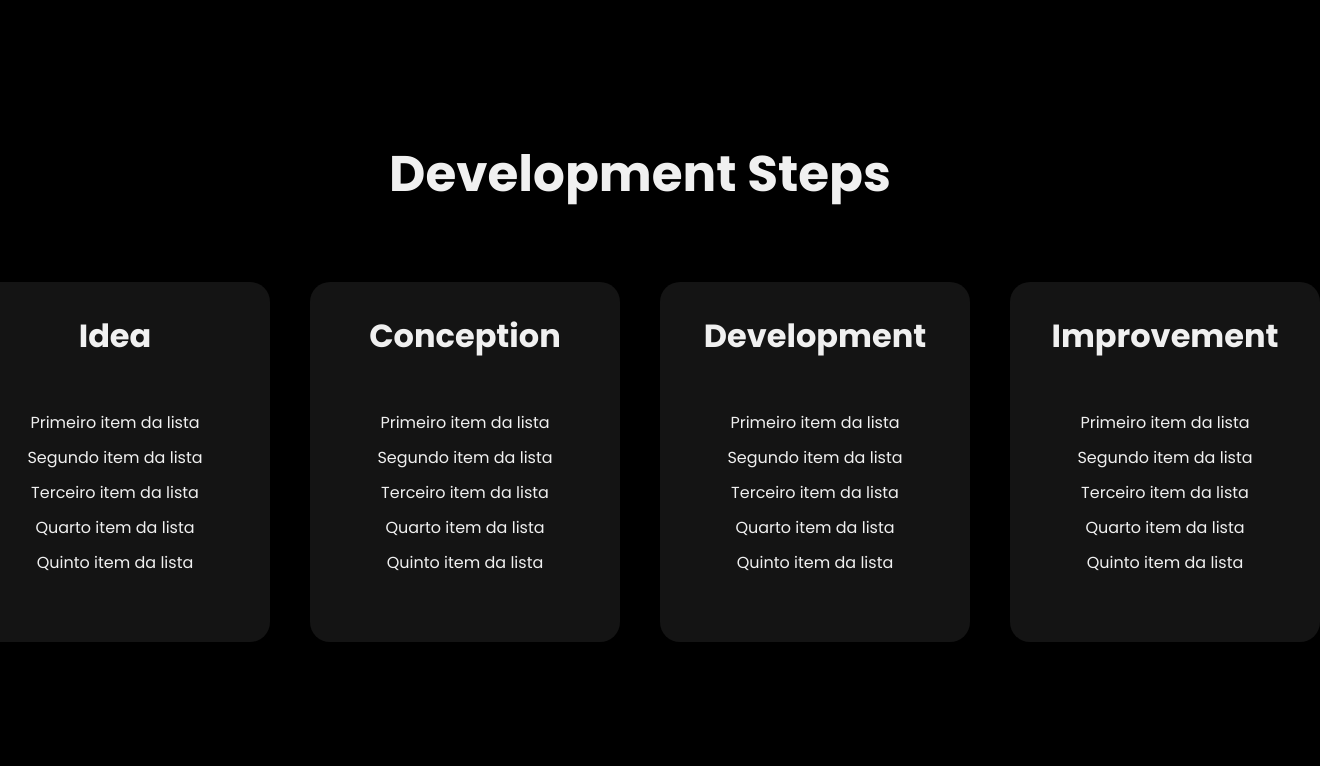
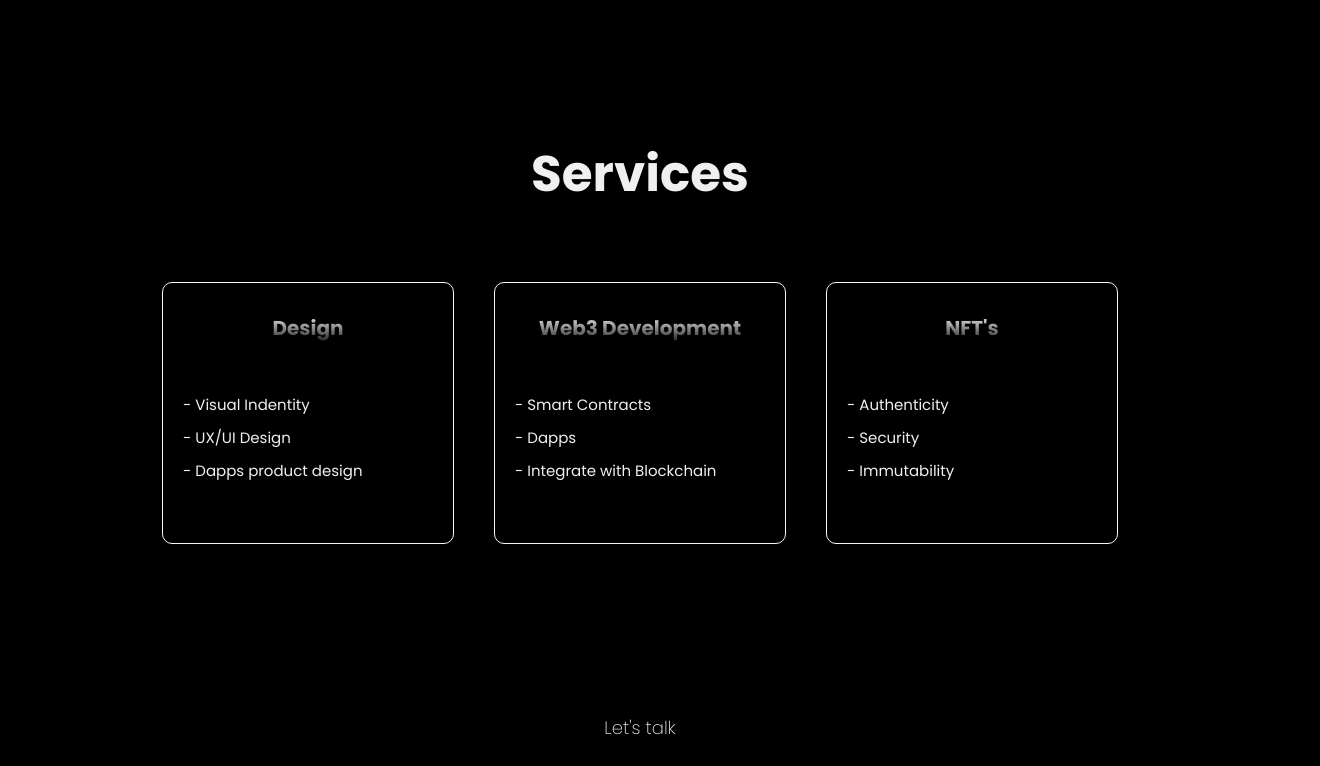
Before and after one commit to GustavoGJesus/legion-web3-front-end, a React (Create React App) app: page / in a window 1280 px wide. Shown: the part 660-1426 px from the top of the page, 1320 px wide, since content can reach past the window. Built offline with nearby package versions, Linux system fonts and the light colour scheme.

Commit message:
refactor: adjust styles cards and form contacts

```diff
--- a/src/components/cards/styles.ts
+++ b/src/components/cards/styles.ts
@@ -11,10 +11,11 @@ export const CardContent = styled.div`
   display: flex;
   flex-direction: column;
   width: 250px !important;
-  height: 300px;
-  border-radius: 20px;
-  padding: 30px 30px;
-  background: #141414;
+  height: 200px;
+  border-radius: 10px;
+  padding: 30px 20px;
+  /* background: #141414; */
+  border: 1px solid #f7f7f7;
   gap: 20px;
 
   @media (max-width: 1000px) {
@@ -24,4 +25,10 @@ export const CardContent = styled.div`
 
 export const Title = styled.h1`
   margin-bottom: 20px;
+  font-size: 20px;
+
+  background-image: linear-gradient(#fff, #171717);
+  background-clip: text;
+  -webkit-background-clip: text;
+  color: transparent;
 `;
--- a/src/components/development-process/index.tsx
+++ b/src/components/development-process/index.tsx
@@ -4,46 +4,30 @@ import { CardContainer, DevelopmentProcessContainer, Title, Ul, Li } from "./sty
 export function DevelopmentProcess(){
   return (
     <DevelopmentProcessContainer>
-      <Title>Development Steps</Title>
+      <Title>Services</Title>
 
       <CardContainer>
-        <Cards title="Idea">
+        <Cards title="Design">
           <Ul>
-            <Li>Primeiro item da lista</Li>
-            <Li>Segundo item da lista</Li>
-            <Li>Terceiro item da lista</Li>
-            <Li>Quarto item da lista</Li>
-            <Li>Quinto item da lista</Li>
+            <Li>- Visual Indentity</Li>
+            <Li>- UX/UI Design</Li>
+            <Li>- Dapps product design</Li>
           </Ul>
         </Cards>
 
-        <Cards title="Conception">
+        <Cards title="Web3 Development">
           <Ul>
-            <Li>Primeiro item da lista</Li>
-            <Li>Segundo item da lista</Li>
-            <Li>Terceiro item da lista</Li>
-            <Li>Quarto item da lista</Li>
-            <Li>Quinto item da lista</Li>
+            <Li>- Smart Contracts</Li>
+            <Li>- Dapps</Li>
+            <Li>- Integrate with Blockchain</Li>
           </Ul>
         </Cards>
 
-        <Cards title="Development">
+        <Cards title="NFT's">
           <Ul>
-            <Li>Primeiro item da lista</Li>
-            <Li>Segundo item da lista</Li>
-            <Li>Terceiro item da lista</Li>
-            <Li>Quarto item da lista</Li>
-            <Li>Quinto item da lista</Li>
-          </Ul>
-        </Cards>
-
-        <Cards title="Improvement">
-          <Ul>
-            <Li>Primeiro item da lista</Li>
-            <Li>Segundo item da lista</Li>
-            <Li>Terceiro item da lista</Li>
-            <Li>Quarto item da lista</Li>
-            <Li>Quinto item da lista</Li>
+            <Li>- Authenticity</Li>
+            <Li>- Security</Li>
+            <Li>- Immutability</Li>
           </Ul>
         </Cards>
       </CardContainer>
--- a/src/components/development-process/styles.ts
+++ b/src/components/development-process/styles.ts
@@ -47,8 +47,11 @@ export const Ul = styled.ul`
   display: flex;
   flex-direction: column;
   list-style: none;
+
+  text-align: left;
 `;
 
 export const Li = styled.li`
   margin-top: 10px;
+  font-size: 15px;
 `;
--- a/src/components/footer/styles.ts
+++ b/src/components/footer/styles.ts
@@ -29,4 +29,6 @@ export const ContainerSocialMedias = styled.div`
   display: flex;
   flex-direction: row;
   gap: 10px;
+
+  cursor: pointer;
 `;
--- a/src/components/form-contact/styles.ts
+++ b/src/components/form-contact/styles.ts
@@ -35,7 +35,8 @@ export const ContainerForm = styled.div`
   display: flex;
   flex-direction: column;
   width: auto;
-  background: #141414;
+  /* background: #141414; */
+  border: 1px solid #f7f7f7;
   height: auto;
   border-radius: 20px;
   padding: 40px;
```
